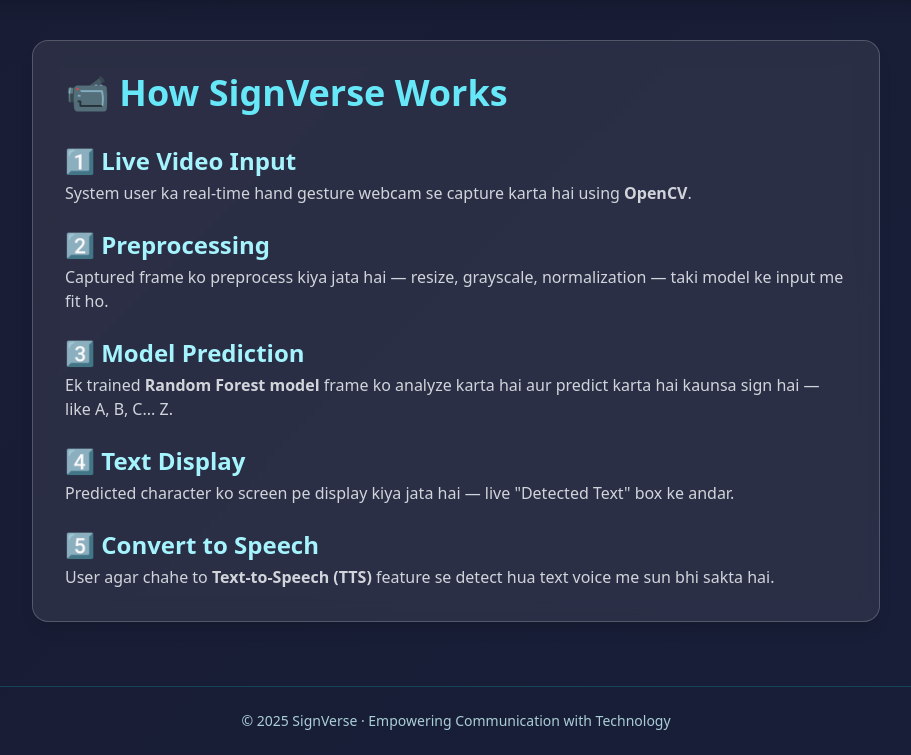
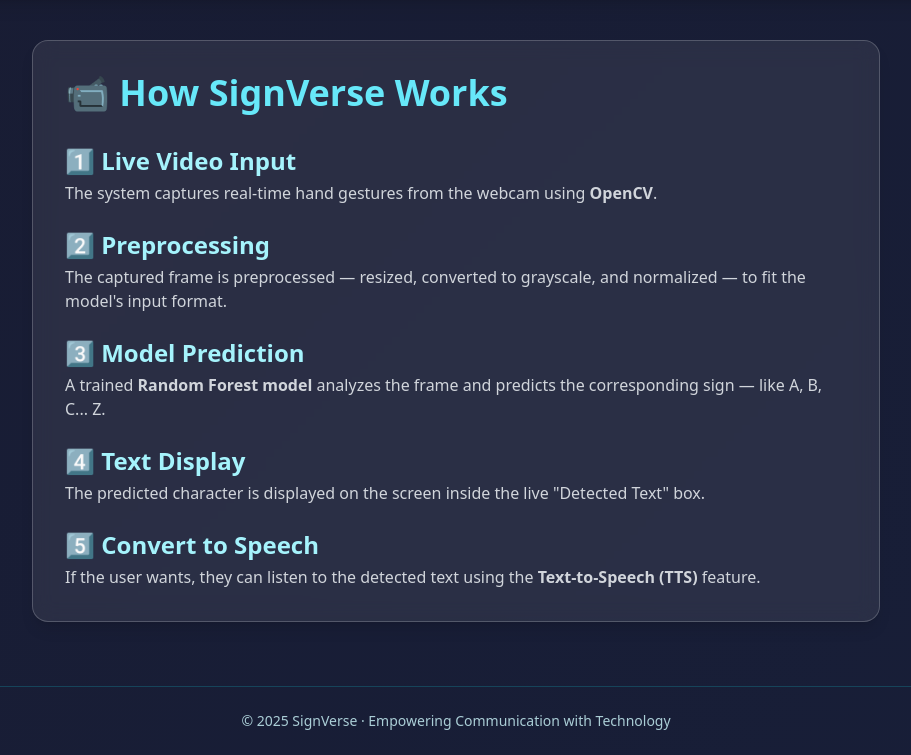
Before and after one commit to AfrozSheikh/signverse, a Flask app: page /how-it-works in a window 1280 px wide. Shown: the part 72-827 px from the top of the page, without its empty margins (184-1095 px from the left). Run offline with Flask 3, Linux system fonts and the light colour scheme; parts of the project's set-up code (start-up, migrations or seed data) failed here and were passed over; some libraries are stand-ins or nearby versions.

Commit message:
how it works updated

```diff
--- a/app.py
+++ b/app.py
@@ -22,13 +22,13 @@ model = model_dict['model6']
 mp_hands = mp.solutions.hands
 mp_drawing = mp.solutions.drawing_utils
 mp_drawing_styles = mp.solutions.drawing_styles
-hands = mp_hands.Hands(static_image_mode=False, max_num_hands=3, min_detection_confidence=0.6)
+hands = mp_hands.Hands(static_image_mode=False, max_num_hands=1, min_detection_confidence=0.6)
 
 # Label dictionary for ASL (0: A, 1: B, ..., 25: Z)
 labels_dict = {
     0: 'A', 1: 'B', 2: 'C', 3: 'D', 4: 'E', 5: 'F', 6: 'G', 7: 'H', 8: 'I', 9: 'J',
     10: 'K', 11: 'L', 12: 'M', 13: 'N', 14: 'O', 15: 'P', 16: 'Q', 17: 'R', 18: 'S',
-    19: 'T', 20: 'U', 21: 'V', 22: 'W', 23: 'X', 24: 'Y', 25: 'hand'
+    19: 'T', 20: 'U', 21: 'V', 22: 'W', 23: 'X', 24: 'Y', 25: ' '
 }
 
 # Initialize TTS engine
--- a/templates/how-it-works.html
+++ b/templates/how-it-works.html
@@ -60,36 +60,37 @@
         <div>
           <h3 class="text-2xl font-semibold text-cyan-200 mb-1">1️⃣ Live Video Input</h3>
           <p class="text-gray-300">
-            System user ka real-time hand gesture webcam se capture karta hai using <strong>OpenCV</strong>.
+            The system captures real-time hand gestures from the webcam using <strong>OpenCV</strong>.
           </p>
         </div>
         <div>
           <h3 class="text-2xl font-semibold text-cyan-200 mb-1">2️⃣ Preprocessing</h3>
           <p class="text-gray-300">
-            Captured frame ko preprocess kiya jata hai — resize, grayscale, normalization — taki model ke input me fit ho.
+            The captured frame is preprocessed — resized, converted to grayscale, and normalized — to fit the model's input format.
           </p>
         </div>
         <div>
           <h3 class="text-2xl font-semibold text-cyan-200 mb-1">3️⃣ Model Prediction</h3>
           <p class="text-gray-300">
-            Ek trained <strong>Random Forest model</strong> frame ko analyze karta hai aur predict karta hai kaunsa sign hai — like A, B, C... Z.
+            A trained <strong>Random Forest model</strong> analyzes the frame and predicts the corresponding sign — like A, B, C... Z.
           </p>
         </div>
         <div>
           <h3 class="text-2xl font-semibold text-cyan-200 mb-1">4️⃣ Text Display</h3>
           <p class="text-gray-300">
-            Predicted character ko screen pe display kiya jata hai — live "Detected Text" box ke andar.
+            The predicted character is displayed on the screen inside the live "Detected Text" box.
           </p>
         </div>
         <div>
           <h3 class="text-2xl font-semibold text-cyan-200 mb-1">5️⃣ Convert to Speech</h3>
           <p class="text-gray-300">
-            User agar chahe to <strong>Text-to-Speech (TTS)</strong> feature se detect hua text voice me sun bhi sakta hai.
+            If the user wants, they can listen to the detected text using the <strong>Text-to-Speech (TTS)</strong> feature.
           </p>
         </div>
       </div>
     </section>
   </main>
+
 
   <!-- Footer -->
   <footer class="text-center py-6 mt-auto text-sm text-cyan-100 opacity-80 border-t border-cyan-900">
```
